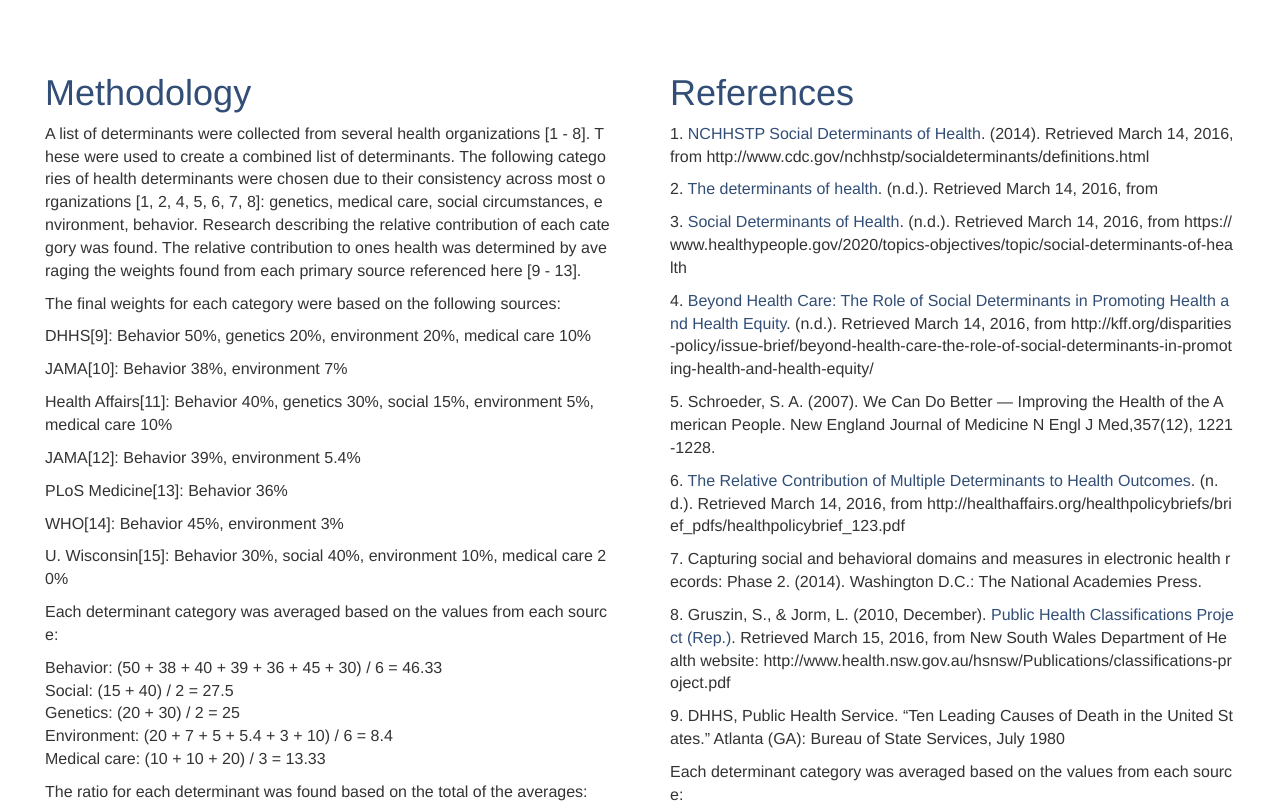
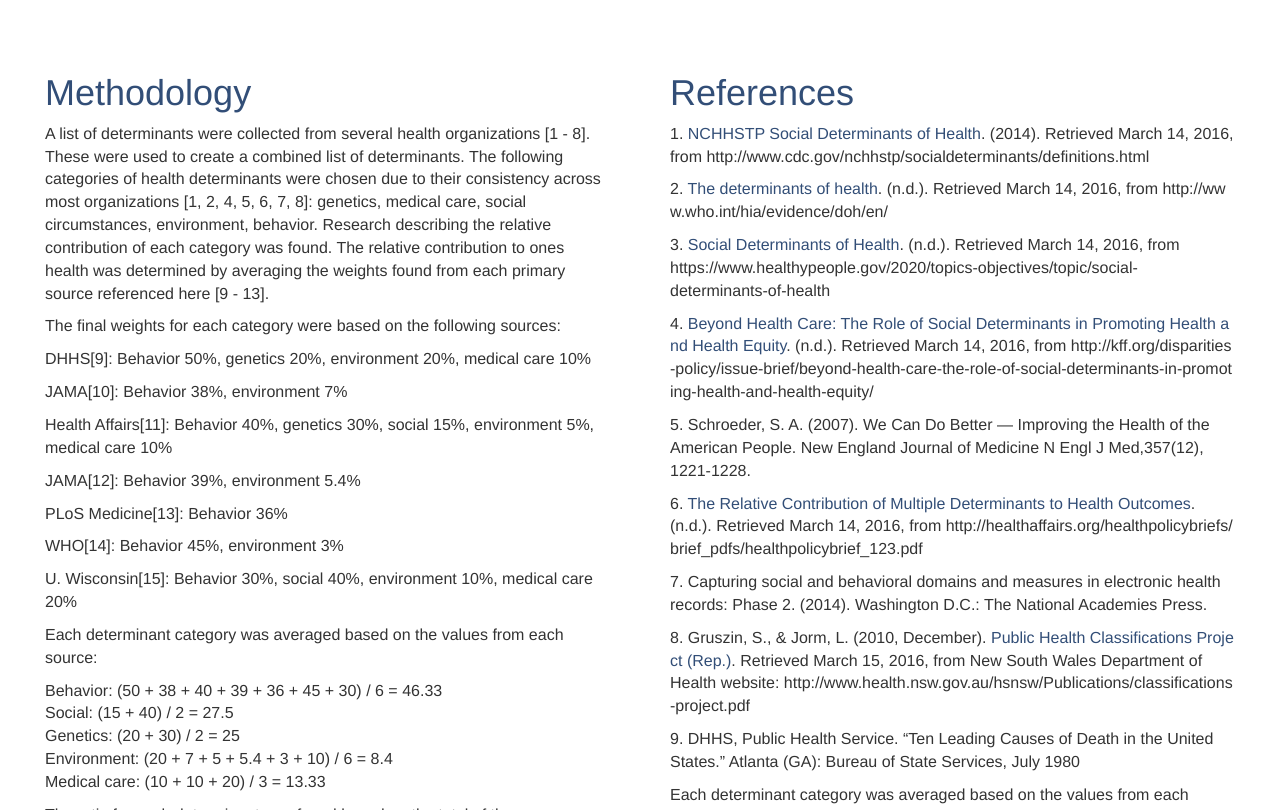
Before and after one commit to goinvo/HealthDeterminants, a plain HTML site: page index.html in a window 1280 px wide. Shown: the part 1880-2690 px from the top of the page. Drawn offline with nearby package versions, Linux system fonts and the light colour scheme.

Commit message:
add word break on reference links

```diff
--- a/css/main.css
+++ b/css/main.css
@@ -80,8 +80,13 @@ h1 {
 .references a {
     color: #324E77;
 }
-.references li {
+.word-break {
     word-break: break-all;
+}
+@media (max-width: 768px) {
+   .references .col-sm-6:first-child {
+        padding-right: 0;
+    }
 }
 
 @media (max-width: 768px) {
--- a/index.html
+++ b/index.html
@@ -93,14 +93,14 @@
 			<div class="col-sm-6">
 				<h1>References</h1>
 				<ul>
-					<li>1. <a href="http://www.cdc.gov/nchhstp/socialdeterminants/definitions.html" target="_blank">NCHHSTP Social Determinants of Health</a>. (2014). Retrieved March 14, 2016, from http://www.cdc.gov/nchhstp/socialdeterminants/definitions.html</li>
-					<li>2. <a href="http://www.who.int/hia/evidence/doh/en/" target="_blank">The determinants of health</a>. (n.d.). Retrieved March 14, 2016, from </li>
-					<li>3. <a href="https://www.healthypeople.gov/2020/topics-objectives/topic/social-determinants-of-health" target="_blank">Social Determinants of Health</a>. (n.d.). Retrieved March 14, 2016, from https://www.healthypeople.gov/2020/topics-objectives/topic/social-determinants-of-health</li>
-					<li>4. <a href="http://kff.org/disparities-policy/issue-brief/beyond-health-care-the-role-of-social-determinants-in-promoting-health-and-health-equity/" target="_blank">Beyond Health Care: The Role of Social Determinants in Promoting Health and Health Equity</a>. (n.d.). Retrieved March 14, 2016, from http://kff.org/disparities-policy/issue-brief/beyond-health-care-the-role-of-social-determinants-in-promoting-health-and-health-equity/</li>
+					<li>1. <a class="word-break" href="http://www.cdc.gov/nchhstp/socialdeterminants/definitions.html" target="_blank">NCHHSTP Social Determinants of Health</a>. (2014). Retrieved March 14, 2016, from <span class="word-break">http://www.cdc.gov/nchhstp/socialdeterminants/definitions.html</span></li>
+					<li>2. <a class="word-break" href="http://www.who.int/hia/evidence/doh/en/" target="_blank">The determinants of health</a>. (n.d.). Retrieved March 14, 2016, from <span class="word-break">http://www.who.int/hia/evidence/doh/en/</span></li>
+					<li>3. <a class="word-break" href="https://www.healthypeople.gov/2020/topics-objectives/topic/social-determinants-of-health" target="_blank">Social Determinants of Health</a>. (n.d.). Retrieved March 14, 2016, from https://www.healthypeople.gov/2020/topics-objectives/topic/social-determinants-of-health</li>
+					<li>4. <a class="word-break" href="http://kff.org/disparities-policy/issue-brief/beyond-health-care-the-role-of-social-determinants-in-promoting-health-and-health-equity/" target="_blank">Beyond Health Care: The Role of Social Determinants in Promoting Health and Health Equity</a>. (n.d.). Retrieved March 14, 2016, from <span class="word-break">http://kff.org/disparities-policy/issue-brief/beyond-health-care-the-role-of-social-determinants-in-promoting-health-and-health-equity/</span></li>
 					<li>5. Schroeder, S. A. (2007). We Can Do Better — Improving the Health of the American People. New England Journal of Medicine N Engl J Med,357(12), 1221-1228.</li>
-					<li>6. <a href="http://healthaffairs" target="_blank">The Relative Contribution of Multiple Determinants to Health Outcomes</a>. (n.d.). Retrieved March 14, 2016, from http://healthaffairs.org/healthpolicybriefs/brief_pdfs/healthpolicybrief_123.pdf</li>
+					<li>6. <a href="http://healthaffairs.org/healthpolicybriefs/brief_pdfs/healthpolicybrief_123.pdf" target="_blank">The Relative Contribution of Multiple Determinants to Health Outcomes</a>. (n.d.). Retrieved March 14, 2016, from <span class="word-break">http://healthaffairs.org/healthpolicybriefs/brief_pdfs/healthpolicybrief_123.pdf</span></li>
 					<li>7. Capturing social and behavioral domains and measures in electronic health records: Phase 2. (2014). Washington D.C.: The National Academies Press.</li>
-					<li>8. Gruszin, S., & Jorm, L. (2010, December). <a href="http://www.health.nsw.gov.au/hsnsw/Publications/classifications-project.pdf" target="_blank">Public Health Classifications Project (Rep.)</a>. Retrieved March 15, 2016, from New South Wales Department of Health website: http://www.health.nsw.gov.au/hsnsw/Publications/classifications-project.pdf</li>
+					<li>8. Gruszin, S., & Jorm, L. (2010, December). <a class="word-break" href="http://www.health.nsw.gov.au/hsnsw/Publications/classifications-project.pdf" target="_blank">Public Health Classifications Project (Rep.)</a>. Retrieved March 15, 2016, from New South Wales Department of Health website: <span class="word-break">http://www.health.nsw.gov.au/hsnsw/Publications/classifications-project.pdf</span></li>
 					<li>9. DHHS, Public Health Service. “Ten Leading Causes of Death in the United States.” Atlanta (GA): Bureau of State Services, July 1980</li>
 					<li>Each determinant category was averaged based on the values from each source:</li>
 					<li>10. J.M.McGinnis and W.H.Foege. “Actual Causes of Death in the United States.” JAMA 270, No. 18 (1993):2207-12</li>
@@ -109,7 +109,7 @@
 					<li>13. G.Danaei et al, “The Preventable Cuases of Death in the United States: Comparative Risk Assessment of Dietary, Lifestyle, and Metabolic Risk Factors.” PLoS Medicine 6, no. 4 (2009):e1000058</li>
 					<li>14. World Health Organization, Global Health Risks: Mortality and Burden of Disease Attributable to Selected Major Risks, Geneva: WHO, 2009</li>
 					<li>15. B. Booske et al., “Different Perspectives for Assigning Weights to Determinants of Health.” County Health Rankings Working Paper. Madison (WI): University of Wisconsin Population Health Institute, 2010</li>
-					<li>16. Schneiderman, N., Ironson, G., & Siegel, S. D. (2005). <a href="http://www.annualreviews.org/doi/abs/10.1146/annurev.clinpsy.1.102803.144141?url_ver=Z39.88-2003&rfr_dat=cr_pub=pubmed&rfr_id=ori:rid:crossref.org&journalCode=clinpsy" target="_blank">STRESS AND HEALTH: Psychological, Behavioral, and Biological Determinants</a>. Annual Review of Clinical Psychology, 1, 607-628. Retrieved March 16, 2016, from http://www.annualreviews.org/doi/abs/10.1146/annurev.clinpsy.1.102803.144141?url_ver=Z39.88-2003&rfr_dat=cr_pub=pubmed&rfr_id=ori:rid:crossref.org&journalCode=clinpsy</li>
+					<li>16. Schneiderman, N., Ironson, G., & Siegel, S. D. (2005). <a class="word-break" href="http://www.annualreviews.org/doi/abs/10.1146/annurev.clinpsy.1.102803.144141?url_ver=Z39.88-2003&rfr_dat=cr_pub=pubmed&rfr_id=ori:rid:crossref.org&journalCode=clinpsy" target="_blank">STRESS AND HEALTH: Psychological, Behavioral, and Biological Determinants</a>. Annual Review of Clinical Psychology, 1, 607-628. Retrieved March 16, 2016, from <span class="word-break">http://www.annualreviews.org/doi/abs/10.1146/annurev.clinpsy.1.102803.144141?url_ver=Z39.88-2003&rfr_dat=cr_pub=pubmed&rfr_id=ori:rid:crossref.org&journalCode=clinpsy</span></li>
 				</ul>
 			</div>
 		</div>
```
Also changed, not shown: 1 other file.
